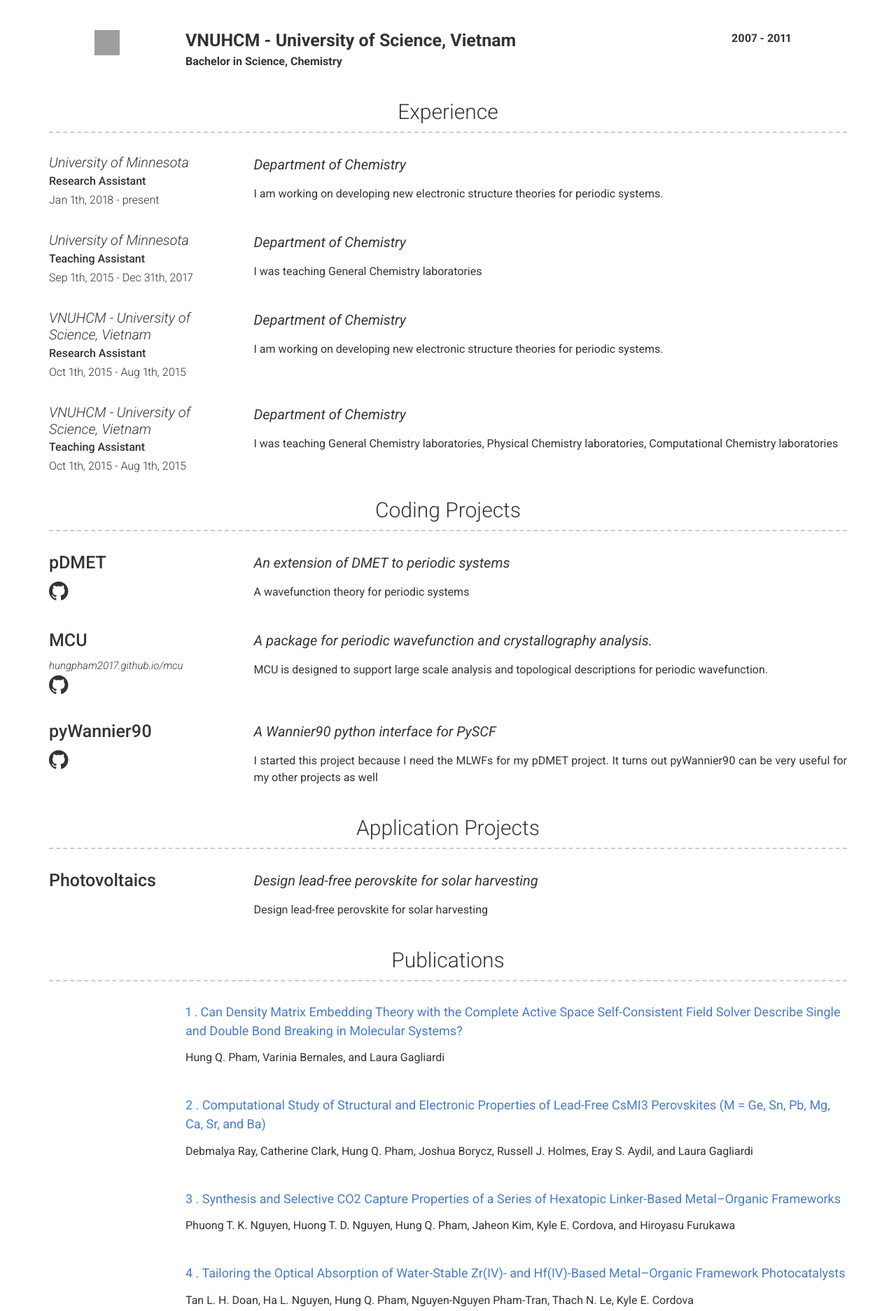
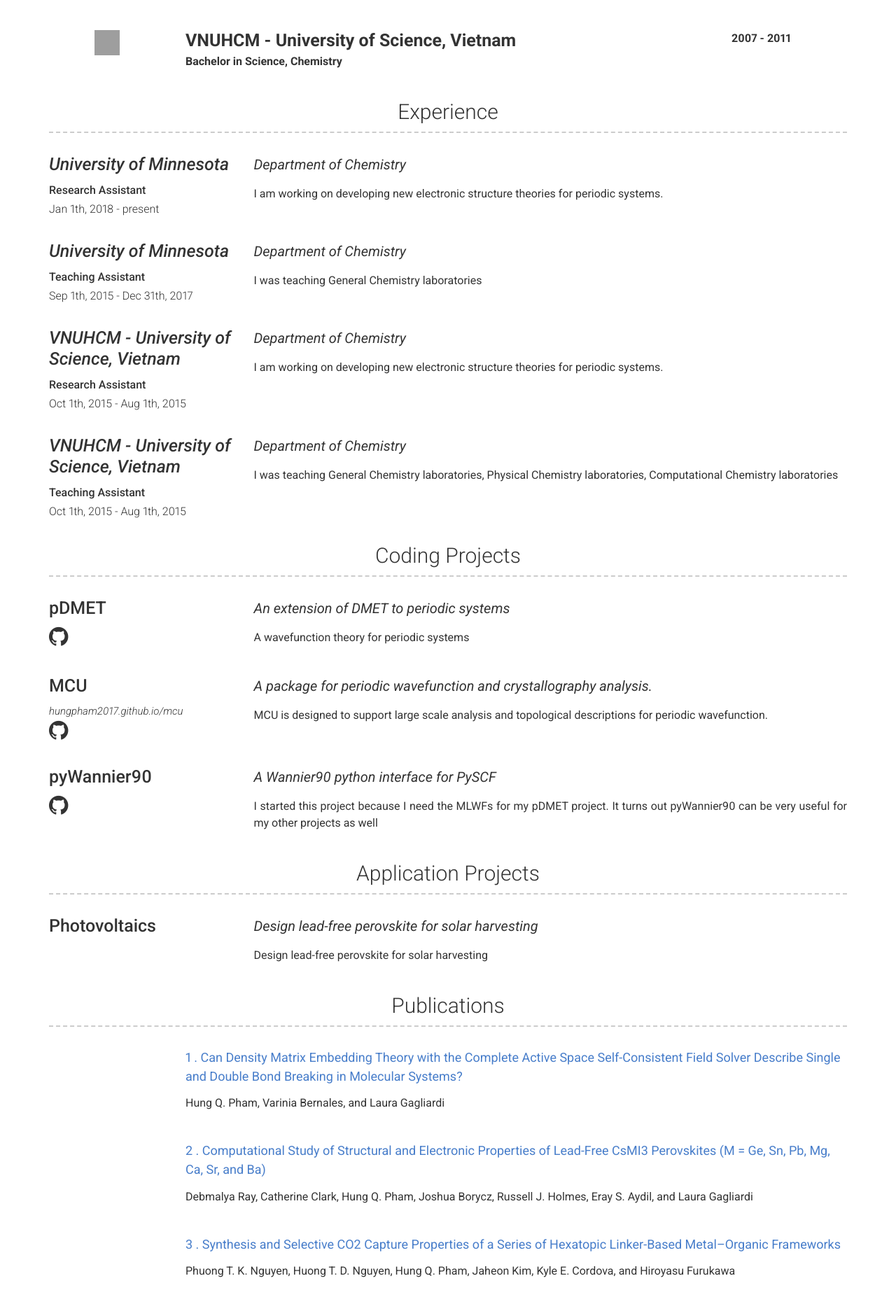
Before and after one commit to hungpham2017/hungpham2017.github.io, a Jekyll site: the page built from index.md, in a window 1280 px wide. Shown: the part 673-2546 px from the top of the page at 70% size. Built offline with Jekyll 4.4.1, drawn with Linux system fonts in a browser that asks for light colours; grey boxes are pictures that could not be loaded.

```diff
--- a/_includes/experience.html
+++ b/_includes/experience.html
@@ -3,7 +3,7 @@
   {% for experience in site.data.experience %}
     <div class="row clearfix experience">
       <div class="col-xs-12 col-sm-4 col-md-3 col-print-12 left-column">
-        <h5 class="name"><b>
+        <h4 class="name">
           {%- if experience.link -%}
             {% include a.html href=experience.link %}
           {%- endif -%}
@@ -11,7 +11,7 @@
           {%- if experience.link -%}
             </a>
           {%- endif -%}
-          </b></h5>
+          </h4>
         <p><b>{{ experience.job_title }}</b></p>
         <p>{{ experience.dates }}</p>
         {% for job in experience.jobs %}
```
